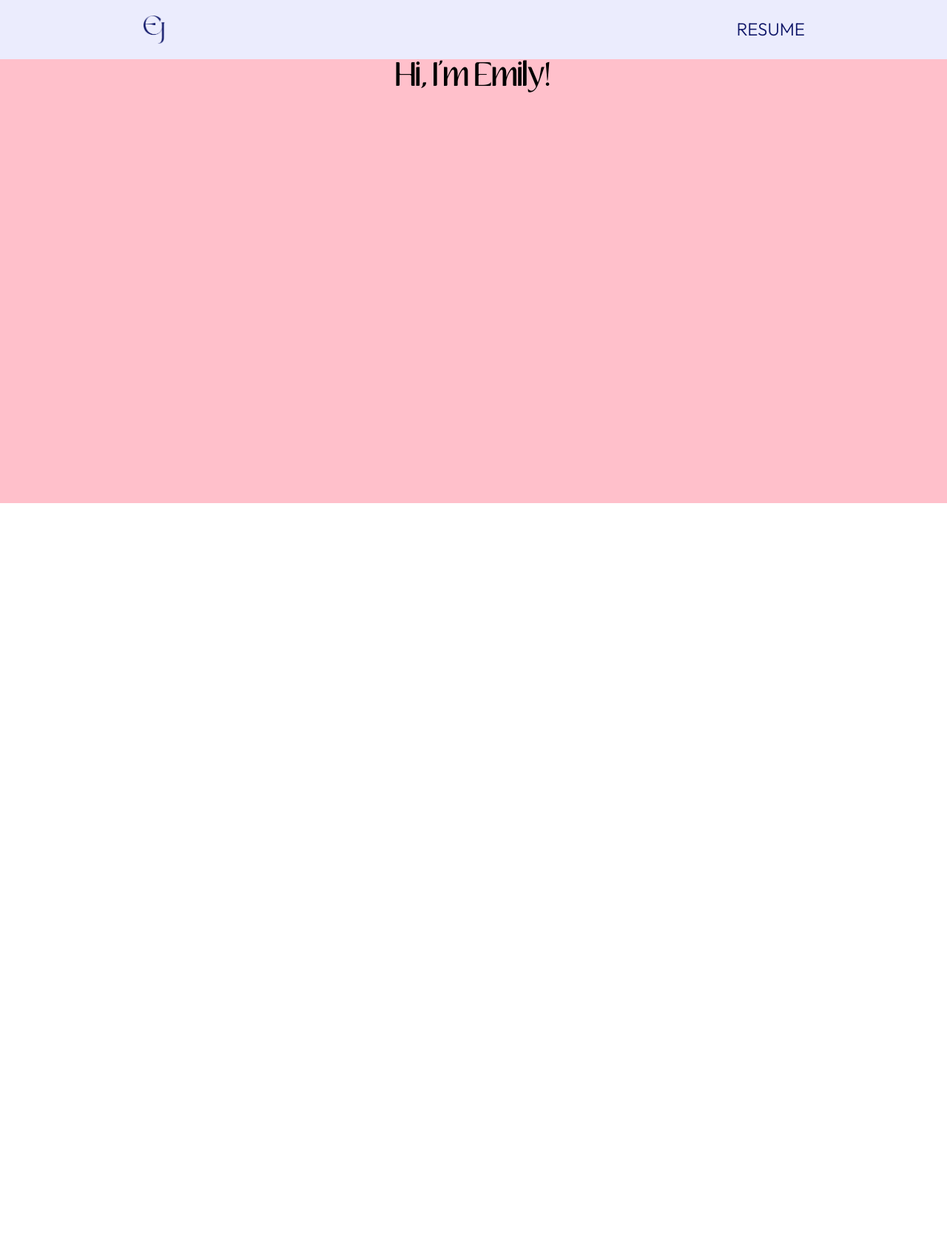
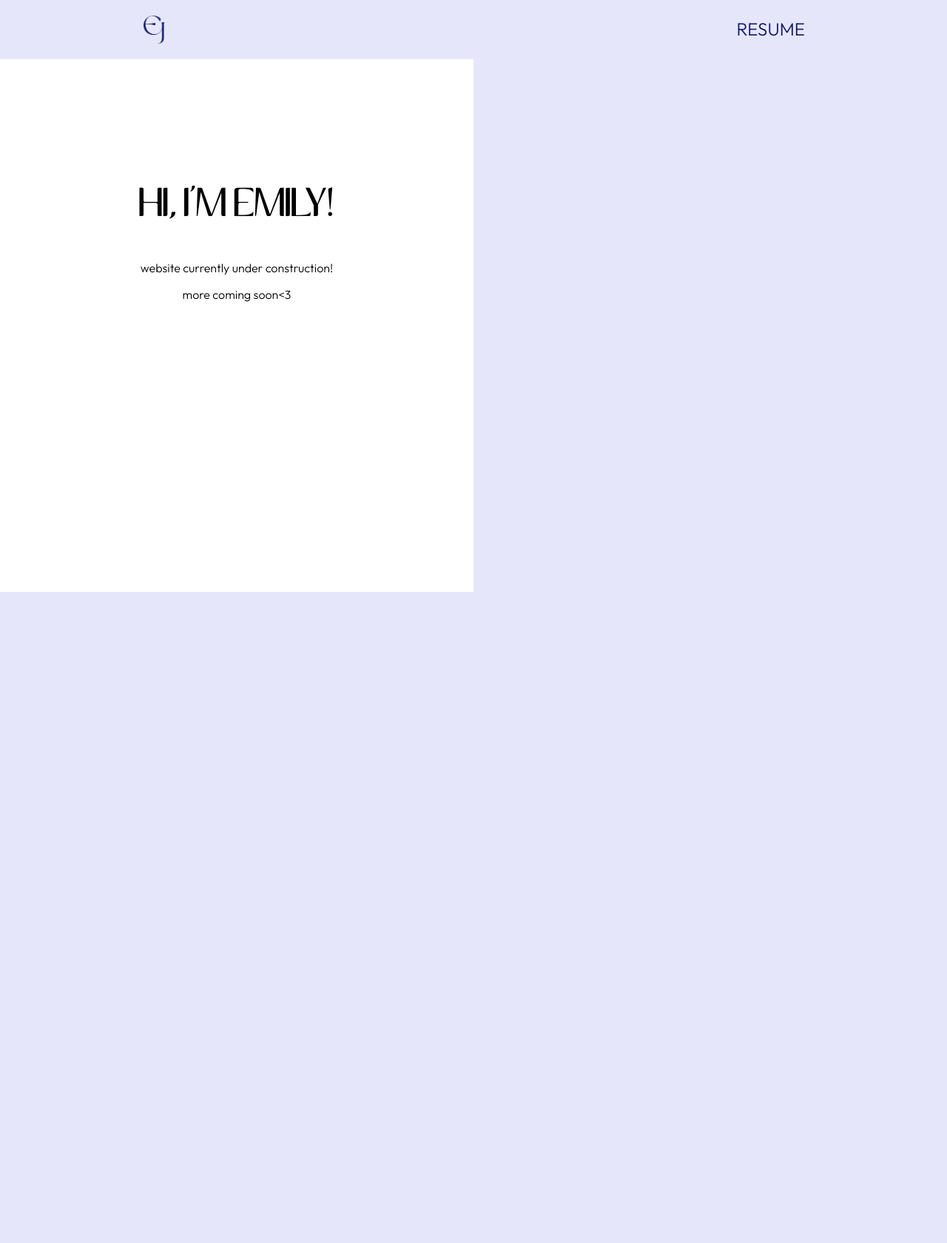
Before and after one commit to ej1ng/portfolio, a PHP site: page / in a window 1280 px wide. Shown: the whole page at 74% size. After the commit the page ends 800 px from the top, so only its background shows below. Run offline with PHP 8.4, Linux system fonts and the light colour scheme.

Commit message:
changed layout

```diff
--- a/index.html
+++ b/index.html
@@ -17,11 +17,13 @@
             <div class="navWrap">
                 <div class="navBar">
                     <div class="navLogo">
-                        <img id="logo" src="images/logo.png">
+                        <a href="index.html">
+                            <img id="logo" src="images/logo.png">
+                        </a>
                     </div>
 
                     <div class="navOptions">
-                        <a href="https://drive.google.com/file/d/1Krpxi4nWIMgwgielHf_lrn8X6pGX4UMz/view?usp=sharing"class="button">
+                        <a href="https://drive.google.com/file/d/1T2wCn-8usloC5eYC8ELUD7y1l_KW6Bb7/view?usp=sharing"class="button">
                             RESUME
                         </a>
                     </div>
@@ -30,12 +32,22 @@
 
             <div class="content">
 
-                <div class="firstBlock">
-                    <p id="bodyText">
-                        Hi, I'm Emily!
-                    </p>
 
+                <div class="left">
+                    <div id="introText">
+                        <p>HI, I'M EMILY!</p>
+                    </div>
+                    <div id="bodyText">
+                        <p>website currently under construction!</p>
+                        <p>more coming soon<3</p>
+                    </div>
                 </div>
+
+
+                <div class="right">
+                    <img id
+                </div>
+
 
             </div>
         </div>
--- a/styles.css
+++ b/styles.css
@@ -16,7 +16,6 @@ body {
     width: 100vw;
     height: 100vh;
     display: block;
-    justify-content: center;
     text-align: center;
 }
 .navWrap {
@@ -25,7 +24,7 @@ body {
     height: 10vh;
     align-items: center;
     justify-content: center;
-    background-color: #ebecfd;
+    background-color: lavender;
 }
 .navBar {
     display: flex;
@@ -33,7 +32,7 @@ body {
     height: 7vh;
     align-items: center;
     justify-content: center;
-    background-color: #ebecfd;
+    background-color: lavender;
 }
 .navOptions {
     display: flex;
@@ -62,7 +61,7 @@ body {
     font-size: 3vh;
     margin-left: 3vw;
     border-bottom: 2px solid;
-    border-color: #ebecfd;
+    border-color: lavender;
 }
 .button:hover {
     color: #535895;
@@ -71,23 +70,38 @@ body {
 
 /* Body styles */
 .content {
-    height: 200vh;
+    height: 90vh;
     width: 100vw;
-    margin: 0;
+    display: flex;
+    align-items: center;
 }
-#bodyText {
-    font-size: 5vh;
+.right {
+    height: 90vh;
+    width: 50vw;
+    background-color: lavender;
+}
+.left {
+    height: 90vh;
+    width: 50vw;
+    align-items: center;
+}
+#introText {
+    font-size: 6vh;
     font-family: Aubrey;
     color: black;
     animation: transitionIn 0.75s;
-    transition-delay: 0.1s;
-    margin: 0;
+    padding-top: 15vh;
 }
-.firstBlock {
-    height: 75vh;
-    width: 100vw;
-    background-color: pink;
+#bodyText {
+    font-size: 2vh;
+    font-family: Outfit;
+    color: black;
+    animation: transitionIn 0.75s;
 }
+#me {
+
+}
+
 @keyframes bounce {
     0% {
         transform: translateY(0px);
```
